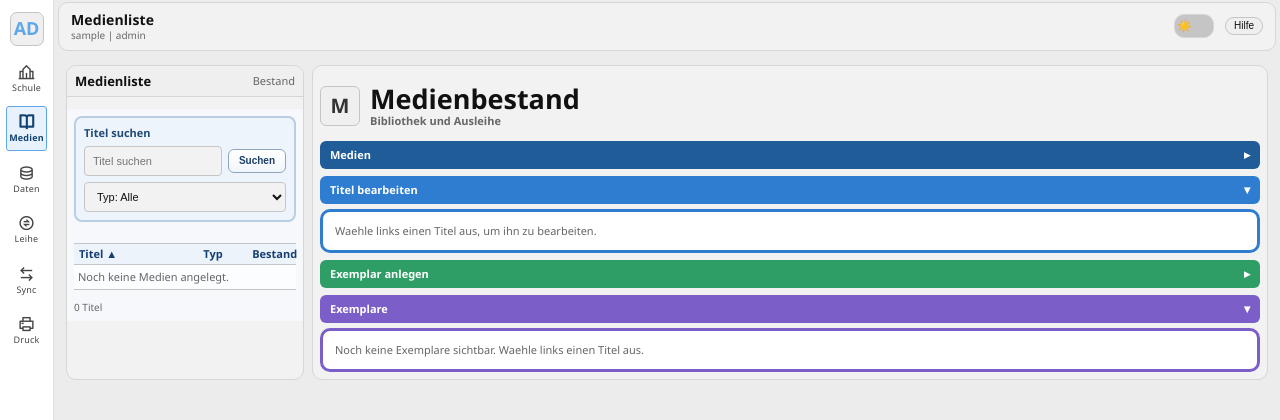
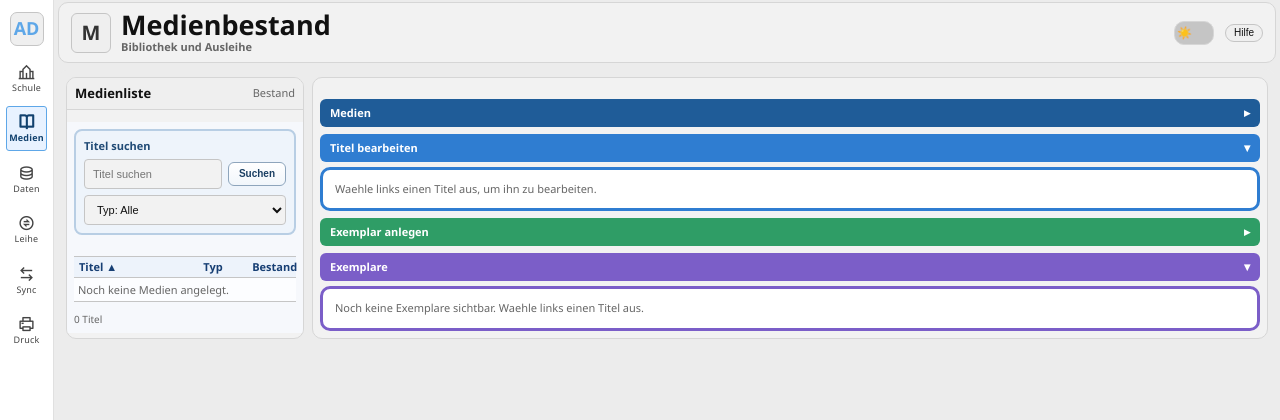
Before and after one commit to FPfotenhauer/SVWS-Media, a PHP site: page /media_list.php in a window 1280 px wide. Shown: the top 420 px of the page. Run offline with PHP 8.4, Linux system fonts and the light colour scheme; the visitor is signed in with stand-in values (Sample User, id 1).

Commit message:
better styling

```diff
--- a/public/media_list.php
+++ b/public/media_list.php
@@ -185,6 +185,25 @@ $sortIndicator = static function (string $field) use ($sortBy, $sortDir): string
 
 $selectedTitle = $selectedTitleId > 0 ? MediaService::getById($selectedTitleId) : null;
 $copies = $selectedTitle !== null ? MediaService::getCopiesByTitleId((int) $selectedTitle['id']) : [];
+
+ob_start();
+?>
+<div class="svws-content-header" style="margin-bottom:0">
+    <div class="svws-avatar">M</div>
+    <div class="svws-content-header-main">
+        <div>
+            <p class="svws-title-main">Medienbestand</p>
+            <div class="svws-title-sub">Bibliothek und Ausleihe</div>
+        </div>
+        <?php if ($flashMessage !== ''): ?>
+            <p class="svws-header-status svws-header-status--<?= $flashType === 'error' ? 'error' : 'success' ?>">
+                <?= htmlspecialchars($flashMessage) ?>
+            </p>
+        <?php endif; ?>
+    </div>
+</div>
+<?php
+$topbarLeft = ob_get_clean();
 
 ob_start();
 ?>
@@ -536,21 +555,6 @@ ob_start();
 
     <section class="svws-panel">
         <div class="svws-panel-body svws-detail-stack">
-            <div class="svws-content-header">
-                <div class="svws-avatar">M</div>
-                <div class="svws-content-header-main">
-                    <div>
-                        <p class="svws-title-main">Medienbestand</p>
-                        <div class="svws-title-sub">Bibliothek und Ausleihe</div>
-                    </div>
-                    <?php if ($flashMessage !== ''): ?>
-                        <p class="svws-header-status svws-header-status--<?= $flashType === 'error' ? 'error' : 'success' ?>">
-                            <?= htmlspecialchars($flashMessage) ?>
-                        </p>
-                    <?php endif; ?>
-                </div>
-            </div>
-
             <div class="svws-collapsible-toggle" style="margin:2px 0 0; padding:7px 10px; background:#1f5c98; color:#fff; font-weight:700; border-radius:6px;">Medien</div>
             <fieldset class="svws-collapsible-content" style="border:3px solid #1f5c98; border-radius:10px; padding:12px; margin:0; background:#fff;">
                 <form method="post" style="display:grid; gap:6px; margin-bottom:8px;">
@@ -1016,4 +1020,4 @@ ob_start();
 <?php
 $content = ob_get_clean();
 
-renderLayout('Medienliste', $content, 'media');
+renderLayout('Medienliste', $content, 'media', $topbarLeft);
--- a/templates/header.php
+++ b/templates/header.php
@@ -790,12 +790,16 @@ $isDashboardPage = mb_strtolower((string) ($pageTitle ?? '')) === 'dashboard';
 
     <div class="svws-workspace">
         <header class="svws-topbar">
-            <div>
-                <h1 class="<?= $isDashboardPage ? 'svws-topbar-title-dashboard' : '' ?>"><?= htmlspecialchars($pageTitle) ?></h1>
-                <div class="svws-top-meta">
-                    <?= htmlspecialchars($currentUser['username'] ?? 'Gast') ?> | <?= htmlspecialchars($currentUser['role'] ?? 'viewer') ?>
+            <?php if ($topbarLeft !== ''): ?>
+                <?= $topbarLeft ?>
+            <?php else: ?>
+                <div>
+                    <h1 class="<?= $isDashboardPage ? 'svws-topbar-title-dashboard' : '' ?>"><?= htmlspecialchars($pageTitle) ?></h1>
+                    <div class="svws-top-meta">
+                        <?= htmlspecialchars($currentUser['username'] ?? 'Gast') ?> | <?= htmlspecialchars($currentUser['role'] ?? 'viewer') ?>
+                    </div>
                 </div>
-            </div>
+            <?php endif; ?>
             <div style="display: flex; gap: 8px; align-items: center;">
                 <input type="checkbox" id="dark-mode-toggle" style="width: 40px; height: 24px; cursor: pointer;" aria-label="Dark Mode Toggle">
                 <button class="svws-help-btn" type="button" onclick="alert('Hilfe wird bald verfügbar');">Hilfe</button>
--- a/templates/layout.php
+++ b/templates/layout.php
@@ -2,7 +2,7 @@
 
 declare(strict_types=1);
 
-function renderLayout(string $pageTitle, string $content, string $activeNav = 'dashboard'): void
+function renderLayout(string $pageTitle, string $content, string $activeNav = 'dashboard', string $topbarLeft = ''): void
 {
     require __DIR__ . '/header.php';
     echo $content;
```
Also changed, not shown: 1 other file.
